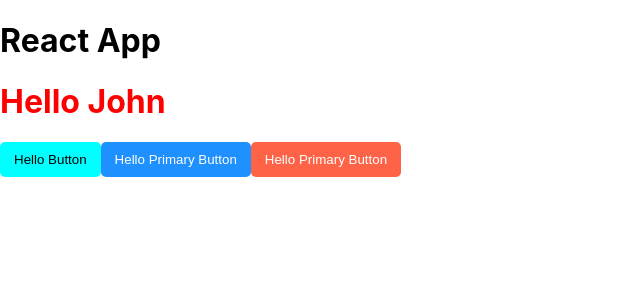
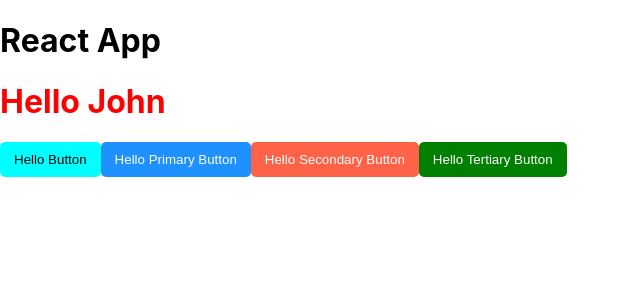
Before and after one commit to netman5/reactpatterns, a React (Create React App) app: page / in a window 1280 px wide. Shown: the top 300 px of the page, without its empty margins (0-640 px from the left). Built offline with nearby package versions, Linux system fonts and the light colour scheme.

Commit message:
Modified primaryBtn to create other buttons

```diff
--- a/src/App.css
+++ b/src/App.css
@@ -25,3 +25,8 @@
   color: white;
   background-color: tomato;
 }
+
+.tertiary-Btn{
+  color: white;
+  background-color: green;
+}
--- a/src/App.js
+++ b/src/App.js
@@ -1,6 +1,6 @@
 import './App.css';
 import Button from './components/Buttons/Button';
-import PrimaryBtn from './components/Buttons/PrimaryBtn';
+import PrimaryBtn, { SecondaryBtn, TertiaryBtn } from './components/Buttons/PrimaryBtn';
 import Greetings from './components/Greetings/Greetings';
 
 function App() {
@@ -12,8 +12,9 @@ function App() {
 
       {login || <Greetings name={login || 'Guest'} className="greetings" id="id-greetings" />}
       <Button text="Hello Button" className='btn-own' id='btn-id' />
-      <PrimaryBtn text="Hello Primary Button" id='btn-pry' primary />
-      <PrimaryBtn text="Hello Primary Button" className='scondary-btn' id='btn-pry' primary={false} />
+      <PrimaryBtn text="Hello Primary Button" className='btn-own' id='btn-pry' />
+      <SecondaryBtn text="Hello Secondary Button" className='scondary-btn' id='btn-sec' />
+      <TertiaryBtn text="Hello Tertiary Button" className='tertiary-Btn' id='btn-ter' />
     </div>
   );
 }
--- a/src/components/Buttons/PrimaryBtn.jsx
+++ b/src/components/Buttons/PrimaryBtn.jsx
@@ -5,6 +5,8 @@ import classnames from 'classnames'
 const Btn = ({ text, className, primary, ...buttonProps }) => (
   <button type='button' className={classnames('btn', primary && "primary-btn", className)} {...buttonProps}>{text}</button>
 )
-const PrimaryBtn = (props) => <Btn {...props} />
+const PrimaryBtn = (props) => <Btn {...props} primary />
+export const SecondaryBtn = (props) => <Btn {...props} />
+export const TertiaryBtn = (props) => <Btn {...props} />
 
 export default PrimaryBtn
```
